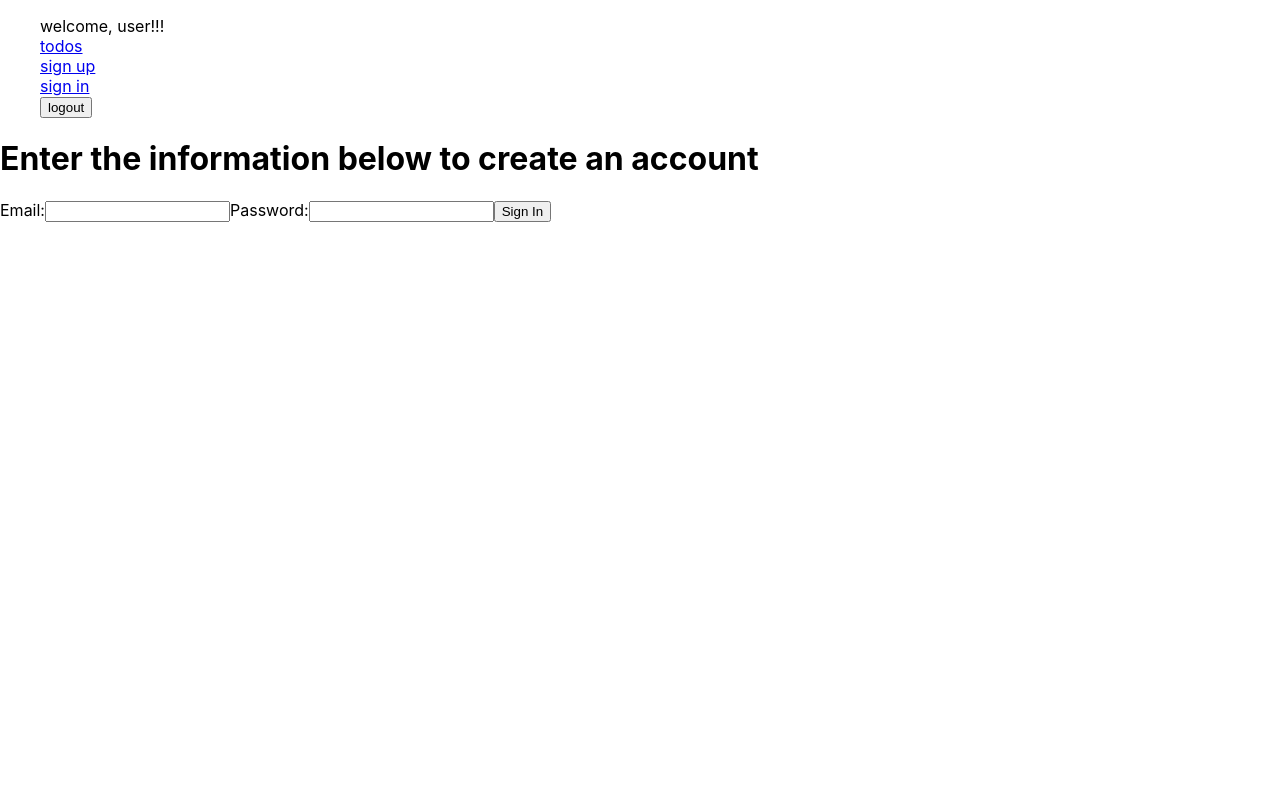
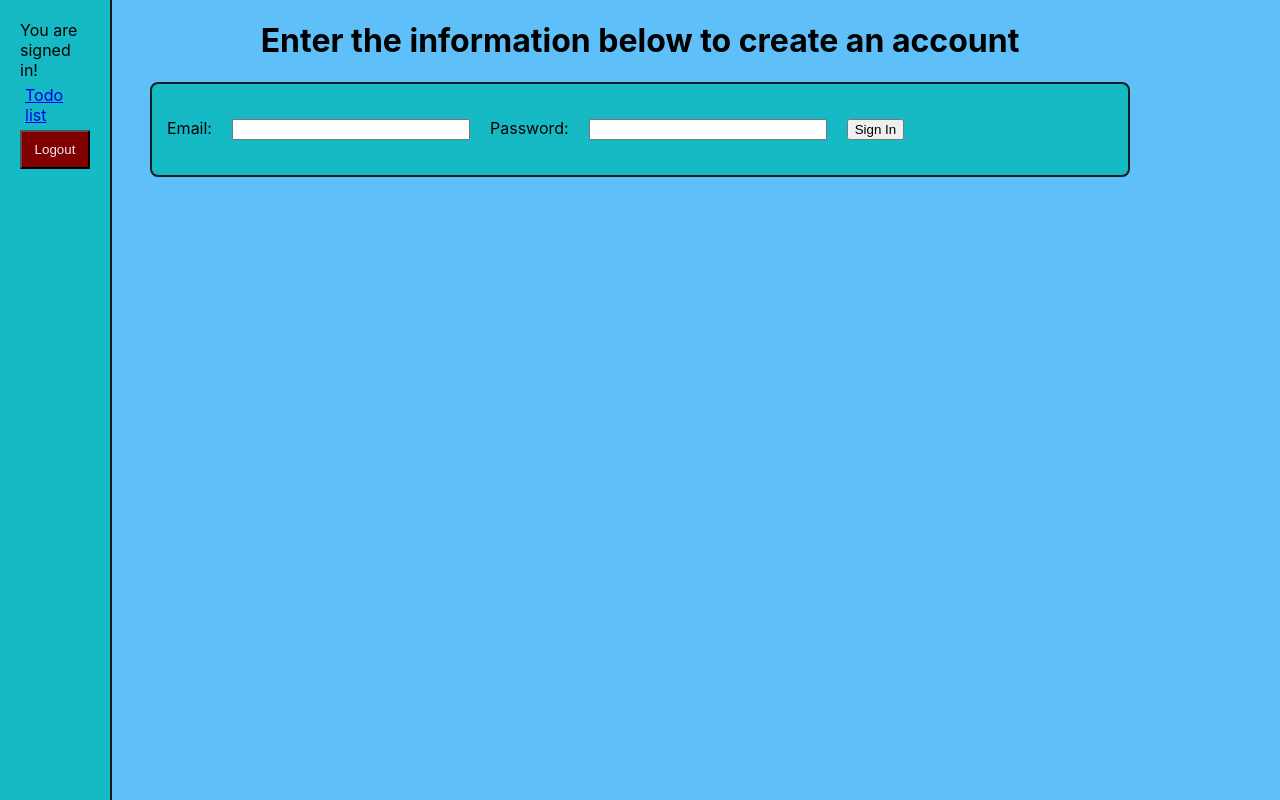
Before and after one commit to pm-wilson/practice-fe-todo-list, a React (Create React App) app: page /signin in a window 1280 px wide. Built offline with nearby package versions, Linux system fonts and the light colour scheme; sample sign-in values are in the browser's storage.

Commit message:
styling complete

```diff
--- a/src/App.css
+++ b/src/App.css
@@ -1,38 +1,109 @@
-.App {
+:root {
+  --color1: rgba(22, 186, 197, 1);
+  --color2: rgba(95, 191, 249, 1);
+  --color3: rgba(239, 233, 244, 1);
+  --color4: rgba(23, 29, 28, 1);
+  --color5: rgba(88, 99, 248, 1);
+}
+
+.todo-list {
+  display: flex;
+  align-items: center;
+  flex-direction: column;
+  margin-top: 70px;
+}
+
+body {
+  background-color: var(--color2);
+}
+
+h4 {
+  width: 200px;
+  height: 124px;
+  border: 2px solid var(--color4);
+  border-radius: 8px;
+  padding: 15px;
+  display: flex;
+  justify-content: center;
+  align-items: center;
+}
+
+h4:hover {
+  background-color: var(--color5);
+}
+
+.complete {
+  text-decoration: line-through;
+  color: var(--color2);
+  background-color: var(--color5);
+}
+
+.incomplete {
+  color: var(--color1);
+  background-color: var(--color3);
+}
+
+input {
+  margin: 20px;
+  width: 230px;
+  max-width: 80%;
+}
+
+form {
+  border: 2px solid var(--color4);
+  border-radius: 8px;
+  background-color: var(--color1);
+  padding: 15px;
+  margin-left: 150px;
+  margin-right: 150px;
+}
+
+h1 {
+  margin-left: 150px;
+  margin-right: 150px;
   text-align: center;
 }
 
-.App-logo {
-  height: 40vmin;
-  pointer-events: none;
+.side-bar {
+  background-color: var(--color1);
+  position: fixed;
+  width: 100%;
+  top: 0;
+  left: 0;
+  padding: 20px;
+  border-bottom: 2px solid var(--color4);
+  display: flex;
+  flex-direction: row;
+  justify-content: space-evenly;
 }
 
-@media (prefers-reduced-motion: no-preference) {
-  .App-logo {
-    animation: App-logo-spin infinite 20s linear;
+.button {
+  padding: 10px;
+}
+
+.logout {
+  background-color: maroon;
+  color: var(--color3);
+}
+
+a {
+  margin: 5px;
+}
+
+.intro {
+  text-align: center;
+}
+
+@media only screen and (min-width: 600px) {
+  .side-bar {
+    width: 70px;
+    height: 100%;
+    border-right: 2px solid var(--color4);
+    flex-direction: column;
+    justify-content: left;
+  }
+
+  .todo-list {
+    margin-top: 20px;
   }
 }
-
-.App-header {
-  background-color: #282c34;
-  min-height: 100vh;
-  display: flex;
-  flex-direction: column;
-  align-items: center;
-  justify-content: center;
-  font-size: calc(10px + 2vmin);
-  color: white;
-}
-
-.App-link {
-  color: #61dafb;
-}
-
-@keyframes App-logo-spin {
-  from {
-    transform: rotate(0deg);
-  }
-  to {
-    transform: rotate(360deg);
-  }
-}
--- a/src/App.js
+++ b/src/App.js
@@ -23,13 +23,13 @@ export default class App extends Component {
     return (
       <div>
         <Router>
-            <ul>
-                { this.state.token && <div>welcome, user!!!</div> }
-                { this.state.token && <Link to="/todos"><div>todos</div></Link> }
-                <Link to="/signup"><div>sign up</div></Link>
-                <Link to="/signin"><div>sign in</div></Link>
-                <button onClick={() => this.handleTokenChange('')}>logout</button>
-            </ul>
+            <div className='side-bar'>
+                { this.state.token && <div>You are signed in!</div> }
+                { this.state.token && <Link to="/todos"><div>Todo list</div></Link> }
+                { !this.state.token && <Link to="/signup"><div>Sign up</div></Link> }
+                { !this.state.token && <Link to="/signin"><div>Sign in</div></Link> }
+                { this.state.token && <button className='logout button' onClick={() => this.handleTokenChange('')}>Logout</button>}
+            </div>
           <Switch>
             <Route
                 path="/"
--- a/src/HomePage.js
+++ b/src/HomePage.js
@@ -5,9 +5,9 @@ export default class HomePage extends React.Component {
 
     render() {
         return (
-            <div>
-            <h1>Welcome to the To-do list app</h1>
-            <p>Build custom lists and mark them as completed.. or not!</p>
+            <div className='intro'>
+                <h1>Welcome to the To-do list app</h1>
+                <p>Build custom lists and mark them as completed.. or not!</p>
             </div>
         );
     }
--- a/src/SignIn.js
+++ b/src/SignIn.js
@@ -23,7 +23,7 @@ export default class SignIn extends React.Component {
         return (
           <div>
             <h1>Enter the information below to create an account</h1>
-            <form onSubmit={this.handleCreate}>
+            <form className='login-form' onSubmit={this.handleCreate}>
                 <label>Email:
                     <input onChange={e => this.setState({ signInEmail: e.target.value})} type='email' value={this.state.signInEmail}/>
                 </label>
--- a/src/SignUp.js
+++ b/src/SignUp.js
@@ -23,7 +23,7 @@ export default class SignUp extends React.Component {
         return (
           <div>
             <h1>Enter the information below to create an account</h1>
-            <form onSubmit={this.handleCreate}>
+            <form className='login-form' onSubmit={this.handleCreate}>
                 <label>Email:
                     <input onChange={e => this.setState({ signUpEmail: e.target.value})} type='email' value={this.state.signUpEmail}/>
                 </label>
--- a/src/TodoPage.js
+++ b/src/TodoPage.js
@@ -42,7 +42,7 @@ export default class TodoPage extends React.Component {
   render() {
     console.log('render', this.state)
     return (
-      <div>
+      <div className='todo-list'>
         <h2>List of things to do</h2>
         <form onSubmit={this.handleNewTodo}>
           <label>To Do
@@ -50,9 +50,9 @@ export default class TodoPage extends React.Component {
           </label>
           <button>Add Item</button>
         </form>
-        <ul>
+        <ul>(Click to mark as complete)
           {
-            this.state.todos.map((task, i) => <li onClick={() => this.handleClick(task.id, i)} className={this.getClassName(task)} key={'list-item' + i}>{task.todo}{task.completed && ' is complete'}</li>)
+            this.state.todos.map((task, i) => <h4 onClick={() => this.handleClick(task.id, i)} className={this.getClassName(task)} key={'list-item' + i}>{task.todo}{task.completed && ' is complete'}</h4>)
           }
         </ul>
       </div>
```
